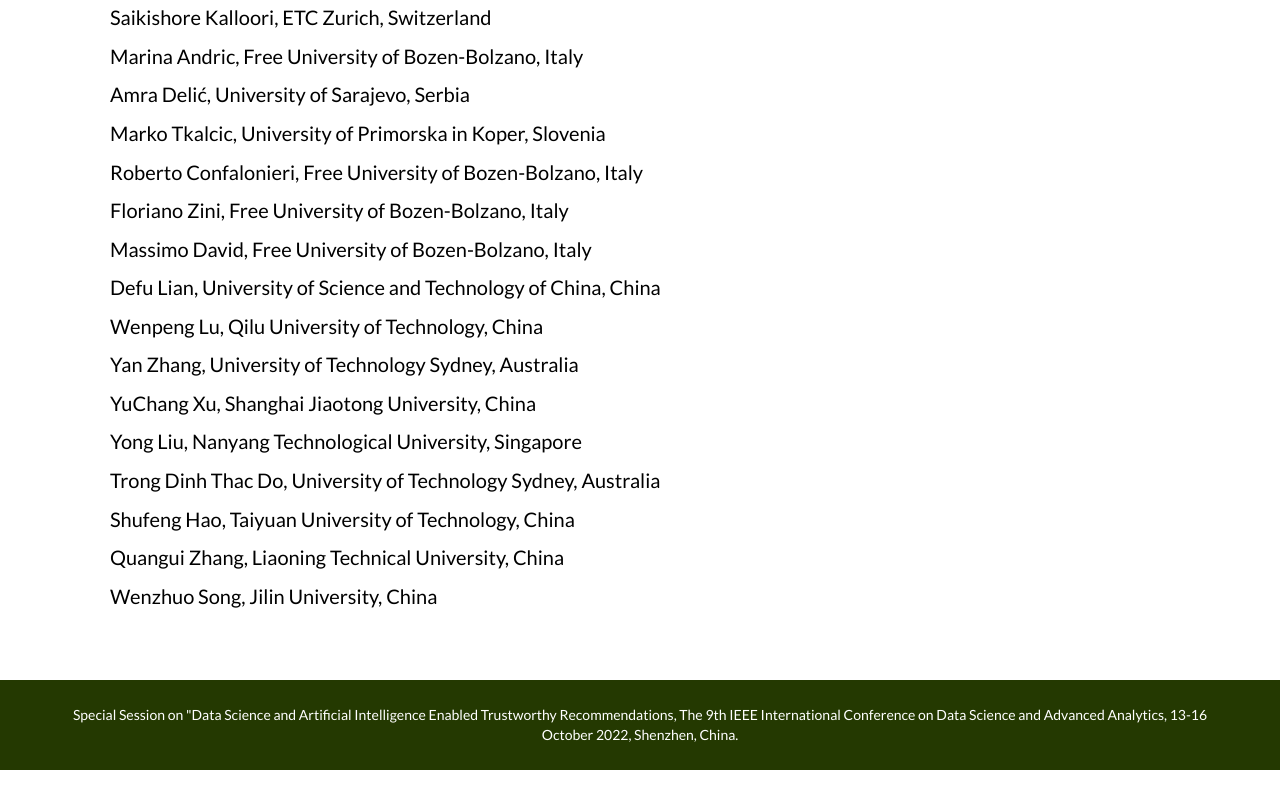
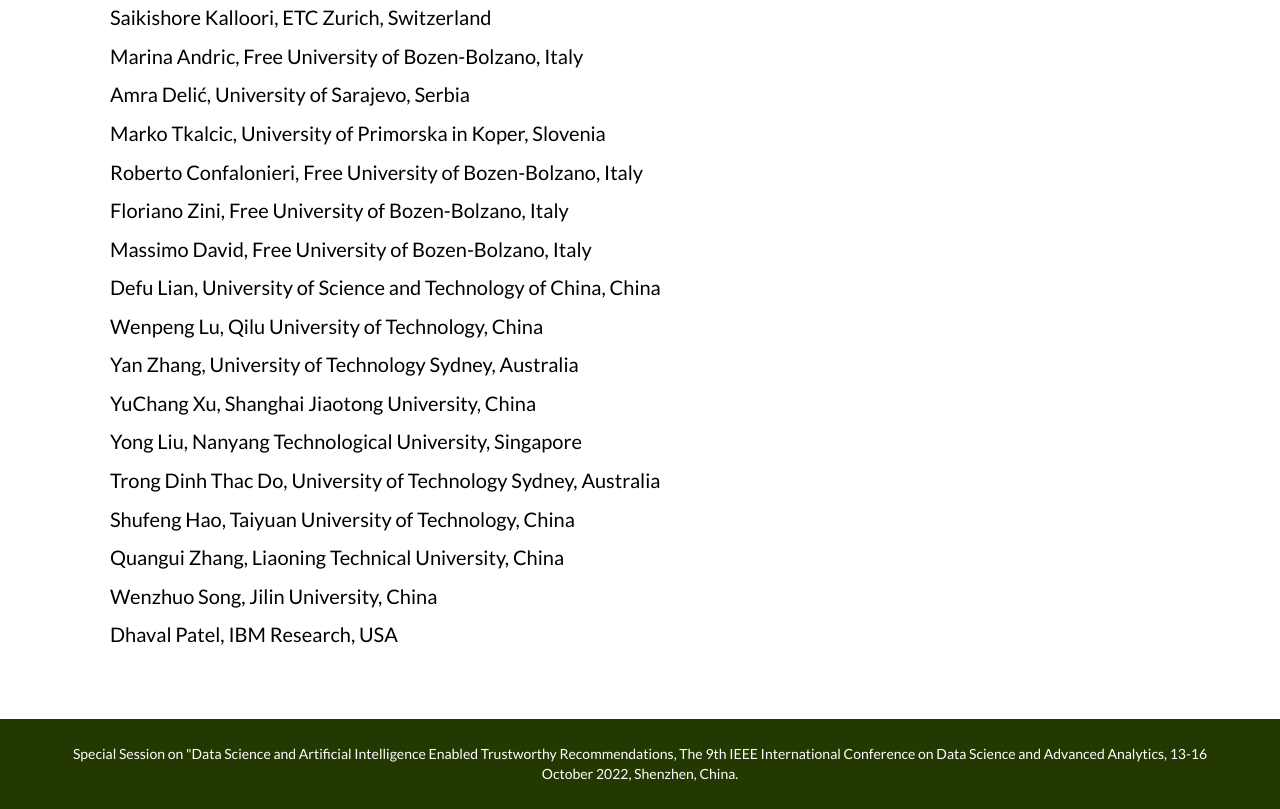
Before and after one commit to dsaa22/dsaa22.github.io, a plain HTML site: page index.html in a window 1280 px wide. Shown: the part 3882-4691 px from the top of the page. Before the commit the page ends 4652 px from the top, so only its background shows below. Drawn offline with nearby package versions, Linux system fonts and the light colour scheme.

Commit message:
Add files via upload

```diff
--- a/index.html
+++ b/index.html
@@ -300,6 +300,7 @@
 		<p>Shufeng Hao, Taiyuan University of Technology, China</p>
 		<p>Quangui Zhang, Liaoning Technical University, China</p>
 		<p>Wenzhuo Song, Jilin University, China</p>
+        <p>Dhaval Patel, IBM Research, USA</p>
 	</ul>
 	  <p></p>
 	  </div>
```
